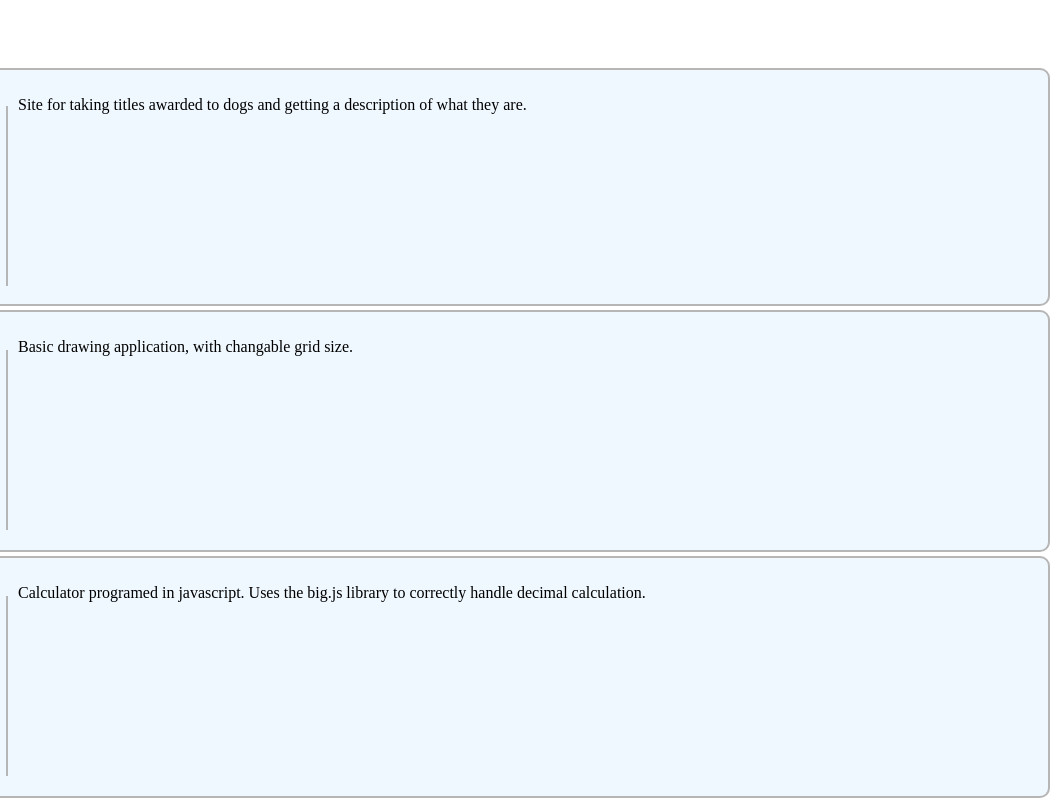
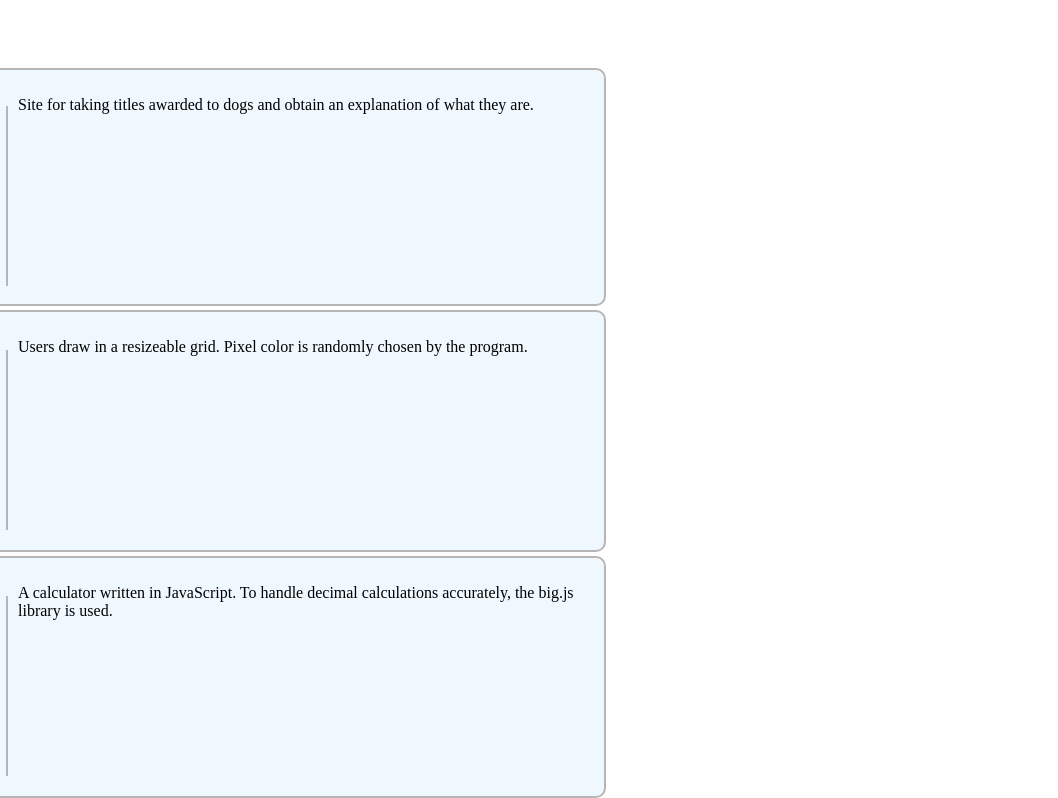
Before and after one commit to DerekErwin/Portfolio, a plain HTML site: page index.html in a window 1280 px wide. Shown: the part 497-1295 px from the top of the page, 222-1280 px from the left. Drawn offline with Linux system fonts and the light colour scheme.

Commit message:
Changes to project descriptions.

```diff
--- a/index.html
+++ b/index.html
@@ -81,7 +81,7 @@
         <img src="Videos/DogTitles.gif" alt="PixelArt Gif" width="200">
       </div>
       <div class="spacer"></div>
-      <div>Site for taking titles awarded to dogs and getting a description of what they are.</div>
+      <div>Site for taking titles awarded to dogs and obtain an explanation of what they are.</div>
     </div>
   </div>
   <div class="projectContainer">
@@ -92,7 +92,7 @@
         <img src="Videos/PixelArt.gif" alt="PixelArt Gif" width="200">
       </div>
       <div class="spacer"></div>
-      <div class="description">Basic drawing application, with changable grid size.</div>
+      <div class="description">Users draw in a resizeable grid. Pixel color is randomly chosen by the program.</div>
     </div>
   </div>
   <div class="projectContainer">
@@ -103,7 +103,7 @@
         <img src="Videos/Calculator.gif" alt="Calculator Gif" width="200">
       </div>
       <div class="spacer"></div>
-      <div class="description">Calculator programed in javascript. Uses the big.js library to correctly handle decimal calculation.</div>
+      <div class="description">A calculator written in JavaScript. To handle decimal calculations accurately, the big.js library is used.</div>
     </div>
   </div>
   <div class="projectContainer">
--- a/styles.css
+++ b/styles.css
@@ -42,6 +42,7 @@
     padding: 8px;
     background-color: aliceblue;
     margin-bottom: 4px;
+    max-width: 800px;
 }
 
 .projectContainer .container {
```
